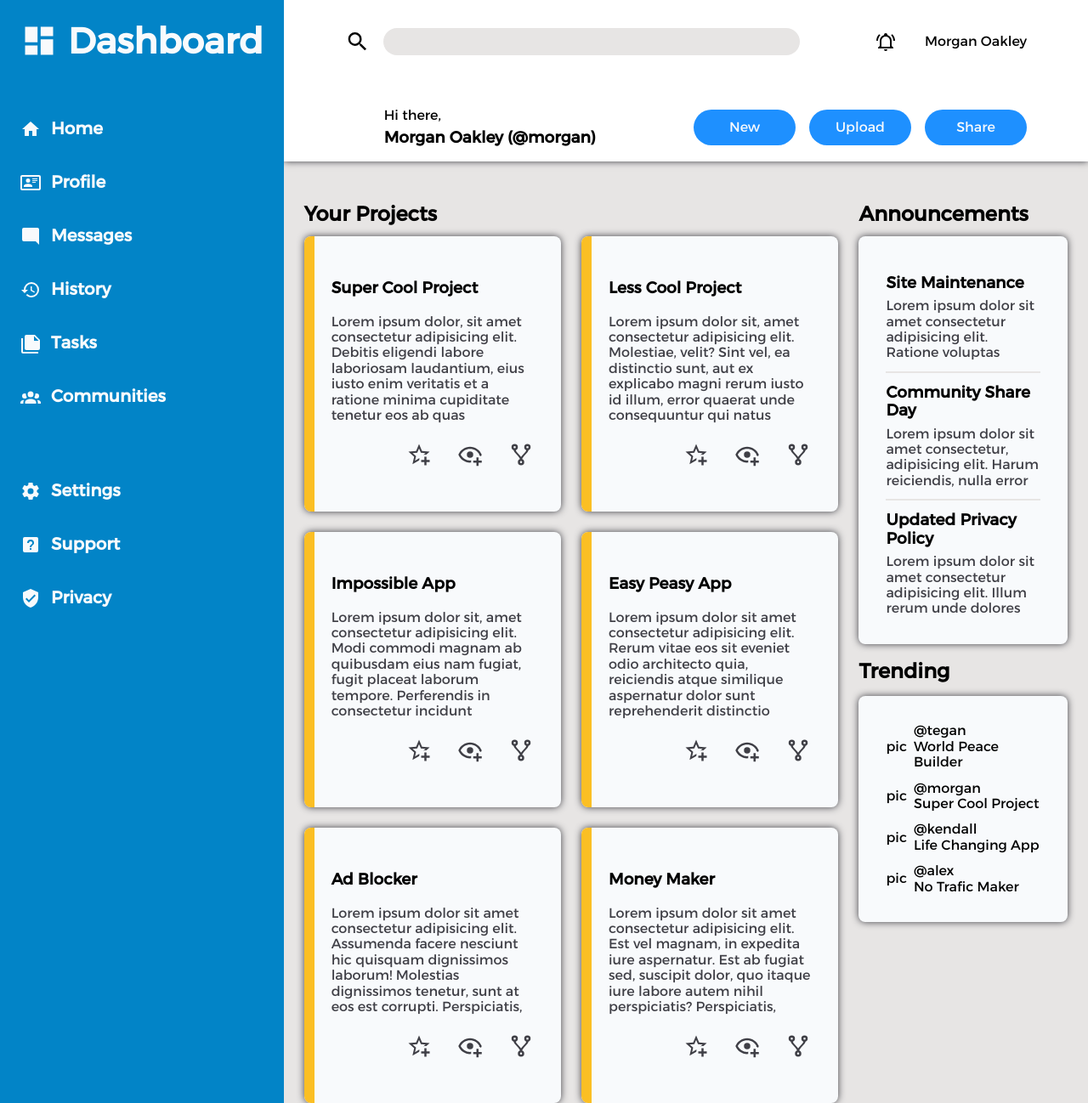
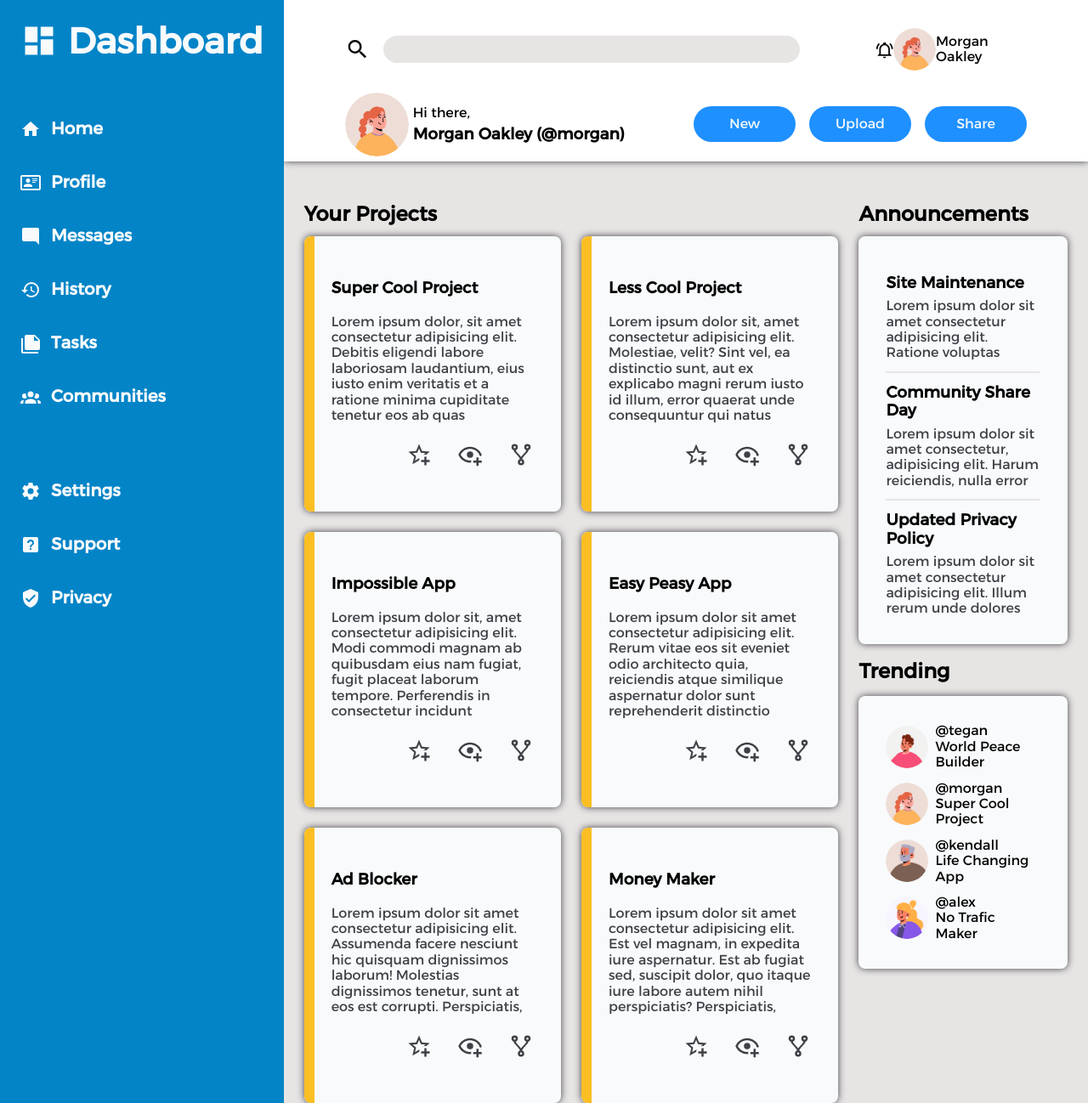
Before and after one commit to GClabaut/admin-dashboard, a plain HTML site: page index.html in a window 1280 px wide. Shown: the whole page at 85% size. Drawn offline with Linux system fonts and the light colour scheme.

Commit message:
Admin dashboard HTML/CSS project finished

```diff
--- a/index.html
+++ b/index.html
@@ -38,14 +38,14 @@
         </label>
         <div class="profile-head">
           <svg xmlns="http://www.w3.org/2000/svg" viewBox="0 0 24 24"><path d="M10,21H14A2,2 0 0,1 12,23A2,2 0 0,1 10,21M21,19V20H3V19L5,17V11C5,7.9 7.03,5.17 10,4.29C10,4.19 10,4.1 10,4A2,2 0 0,1 12,2A2,2 0 0,1 14,4C14,4.1 14,4.19 14,4.29C16.97,5.17 19,7.9 19,11V17L21,19M17,11A5,5 0 0,0 12,6A5,5 0 0,0 7,11V18H17V11M19.75,3.19L18.33,4.61C20.04,6.3 21,8.6 21,11H23C23,8.07 21.84,5.25 19.75,3.19M1,11H3C3,8.6 3.96,6.3 5.67,4.61L4.25,3.19C2.16,5.25 1,8.07 1,11Z" /></svg>
-          <img src="" alt="">
+          <img src="./asset/2.png" alt="">
           <p>Morgan Oakley</p>
         </div>
       </div>
 
       <div class="head-bot">
         <div class="user">
-          <div class="avatar-big"></div>
+          <img src="./asset/2.png" alt="">
           <div class="user-greeting">
             <p class="hello">Hi there,</p>
             <h3 class="user-name">Morgan Oakley (@morgan)</h3>
@@ -145,28 +145,28 @@
           <h2>Trending</h2>
           <div class="trend-card-list">
             <div class="trend-card">
-              <div class="pic">pic</div>
+              <img src="./asset/1.png" alt="">
               <div class="user-info">
                 <div class="name">@tegan</div>
                 <div class="proj-name">World Peace Builder</div>
               </div>
             </div>
             <div class="trend-card">
-              <div class="pic">pic</div>
+              <img src="./asset/2.png" alt="">
               <div class="user-info">
                 <div class="name">@morgan</div>
                 <div class="proj-name">Super Cool Project</div>
               </div>
             </div>
             <div class="trend-card">
-              <div class="pic">pic</div>
+              <img src="./asset/3.png" alt="">
               <div class="user-info">
                 <div class="name">@kendall</div>
                 <div class="proj-name">Life Changing App</div>
               </div>
             </div>
             <div class="trend-card">
-              <div class="pic">pic</div>
+              <img src="./asset/4.png" alt="">
               <div class="user-info">
                 <div class="name">@alex</div>
                 <div class="proj-name">No Trafic Maker</div>
--- a/style.css
+++ b/style.css
@@ -13,6 +13,11 @@ svg {
 
 h2 {
   margin: 0;
+}
+
+img {
+  max-height: 50px;
+  border-radius: 50%;
 }
 
 .container {
@@ -63,6 +68,7 @@ h2 {
 
 .header {
   display: grid;
+  grid-template-rows: 4fr 10fr;
   box-shadow: 0 0 8px #3f3f46;
   z-index: 1;
   align-items: center;
@@ -72,7 +78,7 @@ h2 {
   display: grid;
   grid-template-columns: 6fr 1fr 2fr;
   align-items: center;
-  padding: 24px 72px;
+  padding: 24px 72px 8px 72px;
 }
 
 .search-box {
@@ -112,12 +118,17 @@ h2 {
   display: grid;
   grid-template-columns: 2fr 1fr;
   align-items: center;
-  padding: 24px 72px;
+  padding: 8px 72px 24px 72px;
 }
 
 .user {
   display: grid;
   grid-template-columns: 1fr 9fr;
+  align-items: center;
+}
+
+.user > img {
+  max-height: 75px;
 }
 
 .hello,
```
Also changed, not shown: asset/1.png (added), asset/2.png (added), asset/3.png (added), asset/4.png (added).
